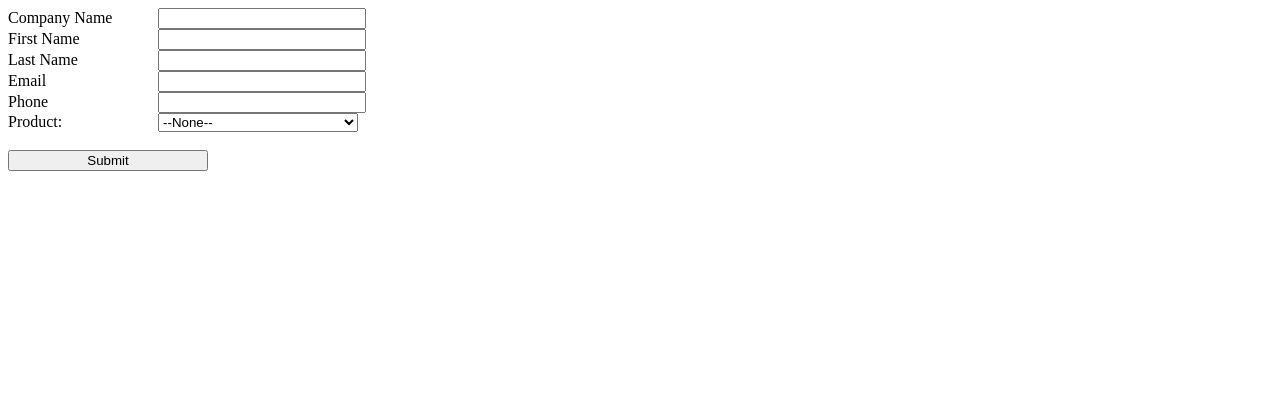
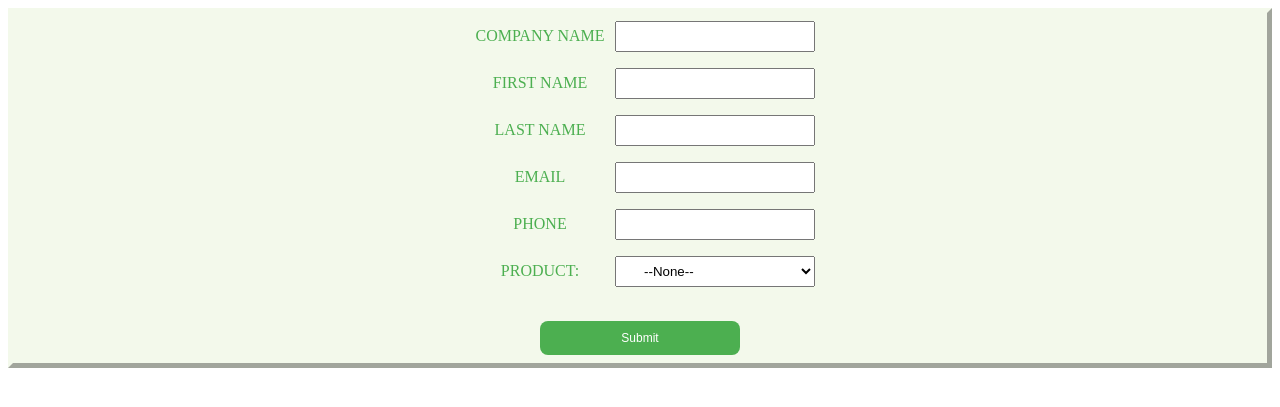
Before and after one commit to BaceMacuo/SuccesCraft_Salsforce, a PHP site: page / in a window 1280 px wide. Shown: the top 407 px of the page. Run offline with PHP 8.4, Linux system fonts and the light colour scheme; some libraries are stand-ins or nearby versions.

Commit message:
Edit Styles.

```diff
--- a/home.html
+++ b/home.html
@@ -67,7 +67,7 @@
             <option value="MI001A1">Phone holder Xiaomi</option>
             </select><br>
 
-            <div class="g-recaptcha" data-sitekey="6LfrAPMcAAAAADiA_5unfkmHZl9iAuPqwbtVJeX7"></div><br>
+            <div data-theme ="dark" class="g-recaptcha" data-sitekey="6LfrAPMcAAAAADiA_5unfkmHZl9iAuPqwbtVJeX7"></div><br>
             <input id="buttonSel" type="submit" name="submit">
 
         </form>
--- a/styles.css
+++ b/styles.css
@@ -1,5 +1,32 @@
-#formSel label {width: 150px; display: inline-block;}
-#formSel input {width: 200px;}
-#formSel span {width: 150px; display: inline-block;}
-#formSel select {width: 200px;}
-#formSel #buttonSel {width: 200px;}
+#wrap {
+    border: 5px outset #F3F9EB;
+    background-color: #F3F9EB;
+    text-align: center;
+}
+#formSel label {width: 150px;
+    display: inline-block;
+    text-align: center;
+    text-transform: uppercase;
+    color: #4CAF50;}
+#formSel input {width: 200px;
+    padding: 6px 24px;
+    margin: 8px 0;
+    box-sizing: border-box;}
+#formSel span {width: 150px;
+    display: inline-block;
+    text-align: center;
+    text-transform: uppercase;
+    color: #4CAF50;}
+#formSel select {width: 200px;
+    padding: 6px 24px;
+    margin: 8px 0;
+    box-sizing: border-box;}
+#formSel #buttonSel {background-color: #4CAF50;
+    border-radius: 8px;
+    border: none;
+    color: white;
+    padding: 10px 24px;
+    text-align: center;
+    text-decoration: none;
+    display: inline-block;
+    font-size: 12px;}
```
